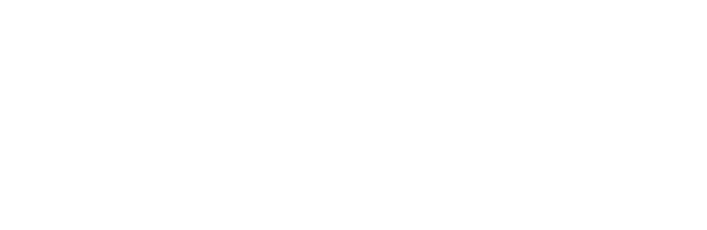
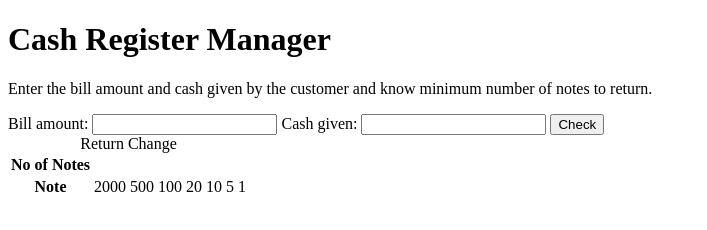
Before and after one commit to Krishna-anhsirk/cash-register-manager, a plain HTML site: page index.html in a window 1280 px wide. Shown: the whole page, without its empty margins (0-707 px from the left). Drawn offline with Linux system fonts and the light colour scheme.

Commit message:
html done

```diff
--- a/index.html
+++ b/index.html
@@ -8,6 +8,41 @@
     <link rel="stylesheet" href="style.css" />
   </head>
   <body>
+    <h1 class="heading">Cash Register Manager</h1>
+    <p class="description">
+      Enter the bill amount and cash given by the customer and know minimum
+      number of notes to return.
+    </p>
+    <label for="bill-amount">Bill amount:</label>
+    <input type="text" name="bill-amount" id="bill-amount" />
+    <label for="cash-given">Cash given:</label>
+    <input type="text" name="cash-given" id="cash-given" />
+    <button>Check</button>
+    <table>
+      <caption>
+        Return Change
+      </caption>
+      <tr>
+        <th>No of Notes</th>
+        <td class="notes"></td>
+        <td class="notes"></td>
+        <td class="notes"></td>
+        <td class="notes"></td>
+        <td class="notes"></td>
+        <td class="notes"></td>
+        <td class="notes"></td>
+      </tr>
+      <tr>
+        <th>Note</th>
+        <td class="notes">2000</td>
+        <td class="notes">500</td>
+        <td class="notes">100</td>
+        <td class="notes">20</td>
+        <td class="notes">10</td>
+        <td class="notes">5</td>
+        <td class="notes">1</td>
+      </tr>
+    </table>
     <script src="app.js"></script>
   </body>
 </html>
```
